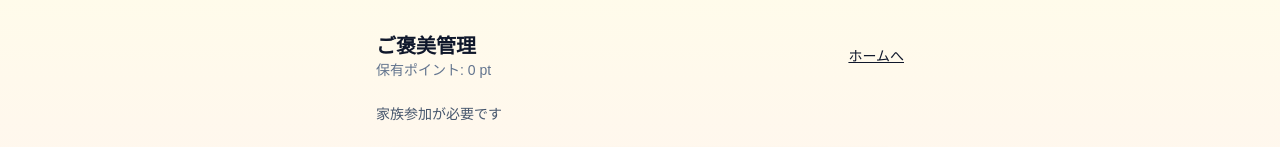
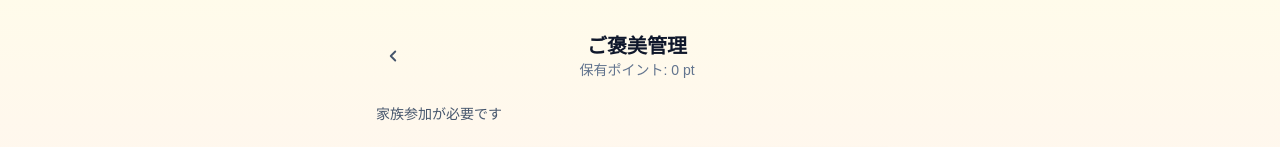
Before and after one commit to KeiDGAI/Meishicchi, a Next.js app: page /rewards in a window 1280 px wide. Shown: the top 147 px of the page. Built offline with nearby package versions, Linux system fonts and the light colour scheme; no server answers.

Commit message:
feat: add iOS-style back button

```diff
--- a/src/app/categories/[id]/page.tsx
+++ b/src/app/categories/[id]/page.tsx
@@ -1,7 +1,6 @@
 "use client";
 
 import { useEffect, useState } from "react";
-import Link from "next/link";
 import { useParams } from "next/navigation";
 import {
   createTask,
@@ -14,6 +13,7 @@ import {
   updateTask,
   type Task,
 } from "@/lib/db";
+import BackButton from "@/components/BackButton";
 
 export default function CategoryPage() {
   const params = useParams();
@@ -162,13 +162,12 @@ export default function CategoryPage() {
       )}
       <div className="mx-auto w-full max-w-xl space-y-6 px-6 py-8">
         <header className="flex items-center justify-between">
+          <BackButton />
           <div className="flex items-center gap-2">
             <span className="text-2xl">{categoryIcon}</span>
             <h1 className="text-xl font-bold">{categoryName}</h1>
           </div>
-          <Link className="text-sm underline" href="/home">
-            ホームへ
-          </Link>
+          <div className="w-10" />
         </header>
         {message && <p className="text-sm text-slate-600">{message}</p>}
 
--- a/src/app/categories/manage/page.tsx
+++ b/src/app/categories/manage/page.tsx
@@ -10,6 +10,7 @@ import {
   updateCategory,
   type Category,
 } from "@/lib/db";
+import BackButton from "@/components/BackButton";
 
 const iconOptions = ["🍳", "🧺", "🧹", "🧴", "🍼", "🧼", "🧊", "🧽", "🪴", "📌"];
 const iconFallbackMap: Record<string, string> = {
@@ -105,10 +106,9 @@ export default function CategoryManagePage() {
     <main className="min-h-screen bg-gradient-to-b from-amber-50 via-rose-50 to-sky-50 text-slate-900">
       <div className="mx-auto w-full max-w-xl space-y-6 px-6 py-8">
         <header className="flex items-center justify-between">
+          <BackButton />
           <h1 className="text-xl font-bold">カテゴリ管理</h1>
-          <Link className="text-sm underline" href="/home">
-            ホームへ
-          </Link>
+          <div className="w-10" />
         </header>
 
         {message && <p className="text-sm text-slate-600">{message}</p>}
--- a/src/app/family/page.tsx
+++ b/src/app/family/page.tsx
@@ -9,6 +9,7 @@ import {
   getUserPointTotals,
   getTasksByIds,
 } from "@/lib/db";
+import BackButton from "@/components/BackButton";
 
 type RecentCompletion = {
   id: string;
@@ -87,10 +88,9 @@ export default function FamilyPage() {
     <main className="min-h-screen bg-gradient-to-b from-amber-50 via-rose-50 to-sky-50 text-slate-900">
       <div className="mx-auto w-full max-w-xl space-y-6 px-6 py-8">
         <header className="flex items-center justify-between">
+          <BackButton />
           <h1 className="text-xl font-bold">家族の状況</h1>
-          <Link className="text-sm underline" href="/home">
-            ホームへ
-          </Link>
+          <div className="w-10" />
         </header>
 
         {message && <p className="text-sm text-slate-600">{message}</p>}
--- a/src/app/rewards/page.tsx
+++ b/src/app/rewards/page.tsx
@@ -14,6 +14,7 @@ import {
   type Reward,
   type RewardRedemption,
 } from "@/lib/db";
+import BackButton from "@/components/BackButton";
 
 export default function RewardsPage() {
   const [profileId, setProfileId] = useState<string | null>(null);
@@ -109,13 +110,12 @@ export default function RewardsPage() {
     <main className="min-h-screen bg-gradient-to-b from-amber-50 via-rose-50 to-sky-50 text-slate-900">
       <div className="mx-auto w-full max-w-xl space-y-6 px-6 py-8">
         <header className="flex items-center justify-between">
-          <div>
+          <BackButton />
+          <div className="text-center">
             <h1 className="text-xl font-bold">ご褒美管理</h1>
             <p className="text-sm text-slate-500">保有ポイント: {balancePoints} pt</p>
           </div>
-          <Link className="text-sm underline" href="/home">
-            ホームへ
-          </Link>
+          <div className="w-10" />
         </header>
 
         {message && <p className="text-sm text-slate-600">{message}</p>}
--- /dev/null
+++ b/src/components/BackButton.tsx
@@ -0,0 +1,36 @@
+"use client";
+
+import { useRouter } from "next/navigation";
+
+type BackButtonProps = {
+  label?: string;
+  className?: string;
+};
+
+export default function BackButton({ label, className }: BackButtonProps) {
+  const router = useRouter();
+
+  return (
+    <button
+      type="button"
+      onClick={() => router.back()}
+      className={`inline-flex items-center gap-2 rounded-full px-2 py-1 text-sm text-slate-600 hover:text-slate-900 btn-press btn-ripple ${className ?? ""}`}
+      aria-label={label ?? "戻る"}
+    >
+      <svg
+        width="18"
+        height="18"
+        viewBox="0 0 24 24"
+        fill="none"
+        stroke="currentColor"
+        strokeWidth="2.5"
+        strokeLinecap="round"
+        strokeLinejoin="round"
+        aria-hidden="true"
+      >
+        <path d="M15 6l-6 6 6 6" />
+      </svg>
+      {label && <span>{label}</span>}
+    </button>
+  );
+}
```
